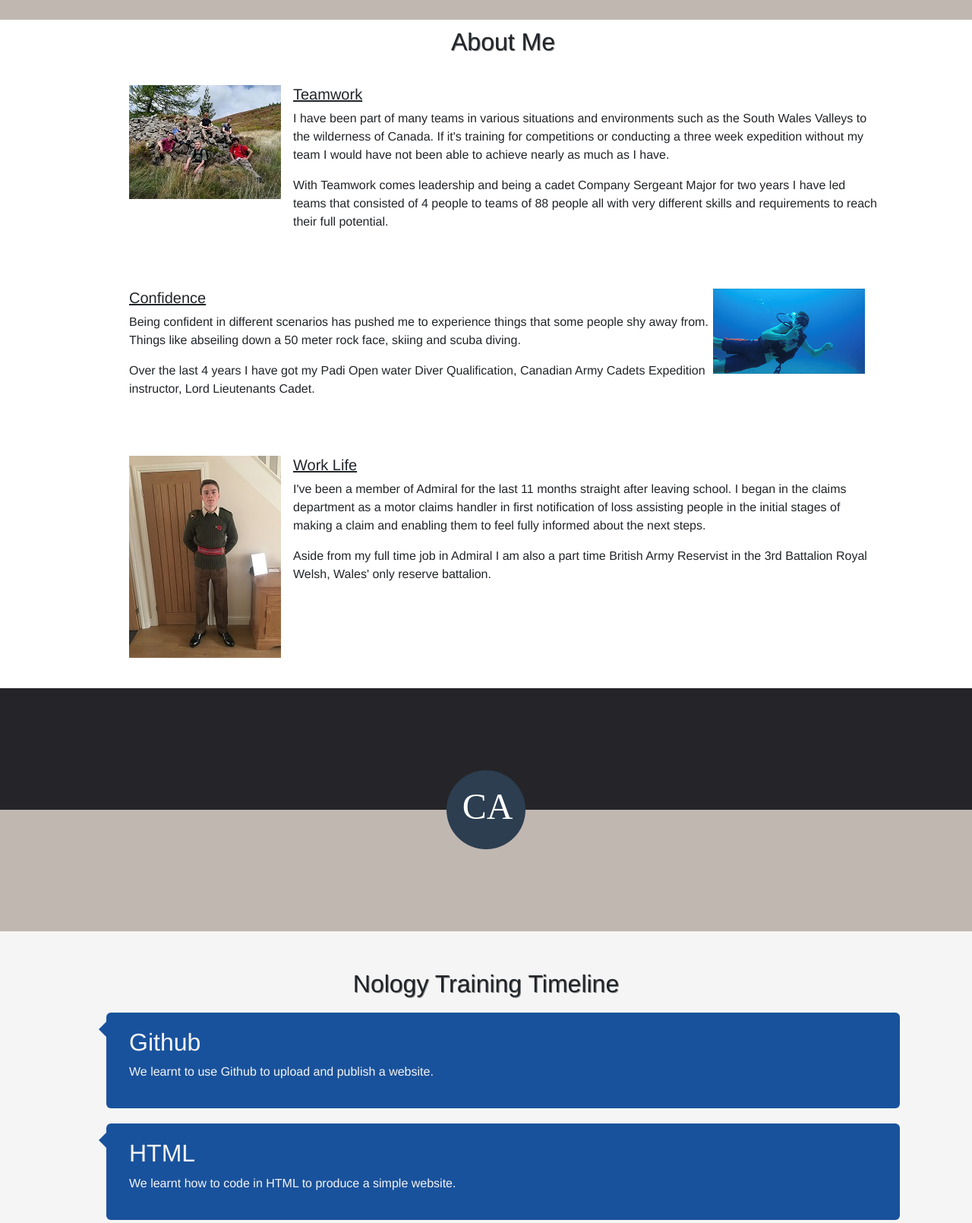
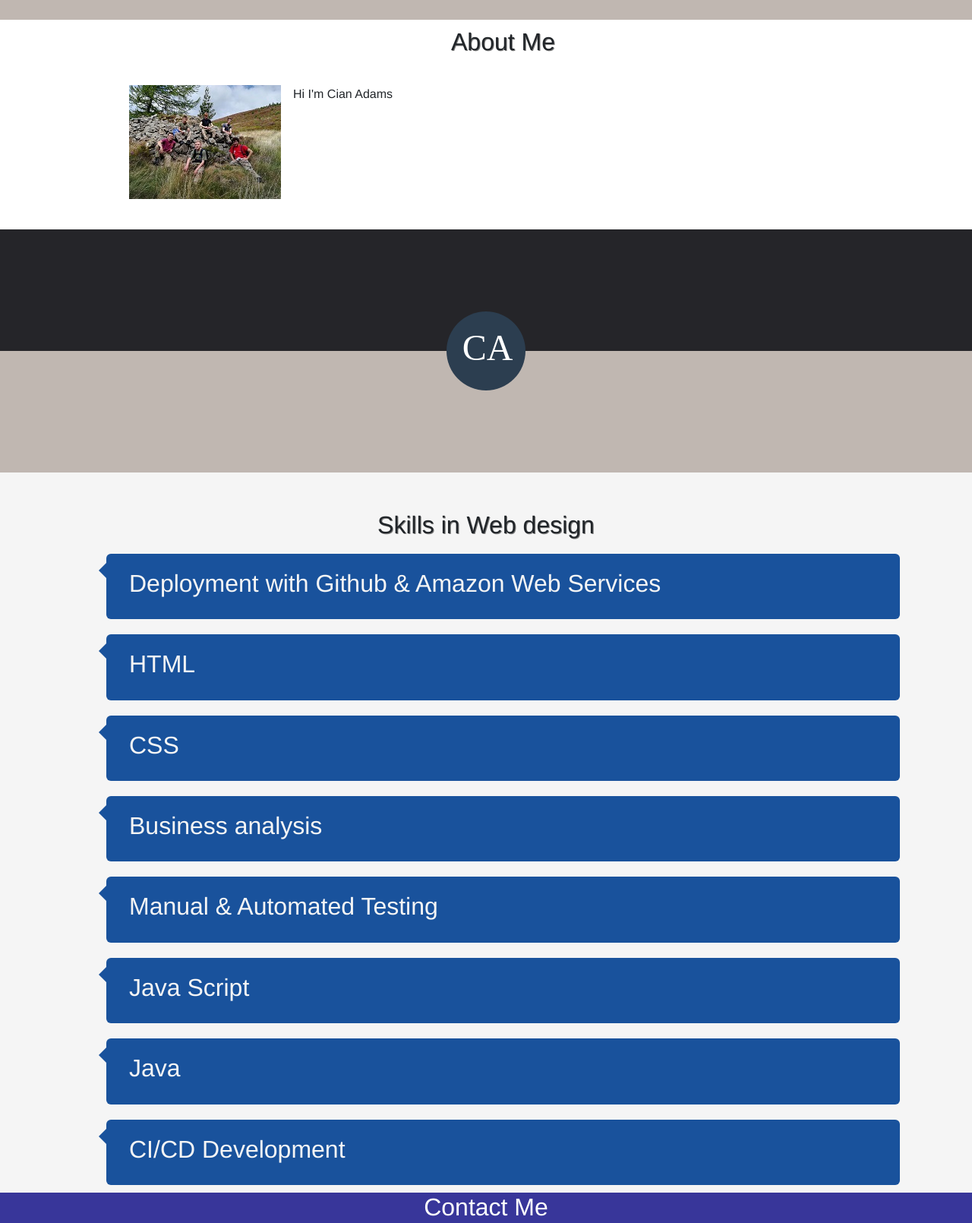
Before and after one commit to CianAdams3/nology-portfolio, a plain HTML site: page index.html in a window 1280 px wide. Shown: the part 1150-2760 px from the top of the page at 76% size. Drawn offline with nearby package versions, Linux system fonts and the light colour scheme.

Commit message:
Profesional

```diff
--- a/index.html
+++ b/index.html
@@ -56,7 +56,7 @@
 <section class="jumbotron jumbotron-fluid jumboback" id="Jumbo">
     <div class="container">
         <h1 class="display-4 center">Cian Adams</h1>
-        <p class="lead center">Admiral Employee, Soldier, Developer</p>
+        <p class="lead center">Software Developer & British Army Reservist</p>
     </div>
 
 </section>
@@ -71,25 +71,8 @@
     <section class="media">
         <img src="photos\2.jpg" class="align-self-start mr-3" alt="Team Work">
         <div class="media-body">
-            <h5 class="mt-0">Teamwork</h5>
-            <p>I have been part of many teams in various situations and environments such as the South Wales Valleys to the wilderness of Canada. If it's training for competitions or conducting a three week expedition without my team I would have not been able to achieve nearly as much as I have.  </p>
-            <p>With Teamwork comes leadership and being a cadet Company Sergeant Major for two years I have led teams that consisted of 4 people to teams of 88 people all with very different skills and requirements to reach their full potential.</p>
-        </div>
-    </section>
-    <section class="media reverse">
-        <img src="photos\4.png" class="align-self-start mr-3" alt="Confidence">
-        <div class="media-body">
-            <h5 class="mt-0">Confidence</h5>
-            <p>Being confident in different scenarios has pushed me to experience things that some people shy away from. Things like abseiling down a 50 meter rock face, skiing and scuba diving. </p>
-            <p>Over the last 4 years I have got my Padi Open water Diver Qualification, Canadian Army Cadets Expedition instructor, Lord Lieutenants Cadet.</p>
-        </div>
-    </section>
-    <section class="media">
-        <img src="photos\1.jpg" class="align-self-start mr-3" alt="Be the Best">
-        <div class="media-body">
-            <h5 class="mt-0">Work Life</h5>
-            <p>I've been a member of Admiral for the last 11 months straight after leaving school. I began in the claims department as a motor claims handler in first notification of loss assisting people in the initial stages of making a claim and enabling them to feel fully informed about the next steps.</p>
-            <p>Aside from my full time job in Admiral I am also a part time British Army Reservist in the 3rd Battalion Royal Welsh, Wales' only reserve battalion.</p>
+            <p>Hi I'm Cian Adams   </p>
+            <p></p>
         </div>
     </section>
 </section >
@@ -100,47 +83,50 @@
 </div>
 </section>
 <section class="timeline spacer" id="Timeline" >
-    <div id="timehead"><H2>Nology Training Timeline</H2>
+    <div id="timehead"><H2>Skills in Web design</H2>
     </div>
     <div class="container left">
         <div class="content">
-        <h2>Github</h2>
-        <p>We learnt to use Github to upload and publish a website. </p>
+        <h2>Deployment with Github & Amazon Web Services</h2>
         </div>
         </div>
     <div class="container right">
         <div class="content">
         <h2>HTML</h2>
-        <p>We learnt how to code in HTML to produce a simple website.</p>
         </div>
     </div>
         <div class="container left">
         <div class="content">
         <h2>CSS</h2>
-        <p>we learnt how to use CSS and bootstrap to enable us to create more complex websites that look professional and effective.</p>
         </div>
     </div>
     <div class="container right">
         <div class="content">
         <h2>Business analysis</h2>
-        <p>We have learnt the skills for Agile Business analysis. </p>
         </div>
     </div>
      <div class="container left">
         <div class="content">
-        <h2>Testing</h2>
-        <p>We learnt the skills on how to affectivly test a website for any bugs.</p>
+        <h2>Manual & Automated Testing</h2>
         </div>
     </div>
     <div class="container right">
         <div class="content">
         <h2>Java Script</h2>
-        <p>We have learnt how to code in Java script to be able to use logic to create a game.</p>
         </div>
     </div>
-
+    <div class="container right">
+        <div class="content">
+        <h2>Java</h2>
+        </div>
+    </div>
+    <div class="container right">
+        <div class="content">
+        <h2>CI/CD Development</h2>
+        </div>
+    </div>
 </section>
-<section class="Divider">
+<!-- <section class="Divider">
 <div class="upper-section">
 </div>
 <div class="lower-section section-divider">
@@ -162,7 +148,7 @@
           <p class="card-text">Enter the vertual realm of Tic Tac Toe and beat your friends.</p>
           <a href="https://cianadams3.github.io/Tic-Tac-Toe/." class="btn btn-primary">Play</a>
         </div>
-    </section>
+    </section> -->
     <!-- <section class="card container" style="width: 18rem;">
         <img src="photos\download.jpg" class="card-img-top" alt="...">
         <div class="card-body">
--- a/style.css
+++ b/style.css
@@ -103,6 +103,7 @@ background-image:linear-gradient(rgba(50,50,50, 0.3), rgba(50,50,50, 0.3)), url(
    justify-content: center;
    text-shadow: 1px 1px gray
  }
+
  h5{
    text-decoration: underline;
  }
```
